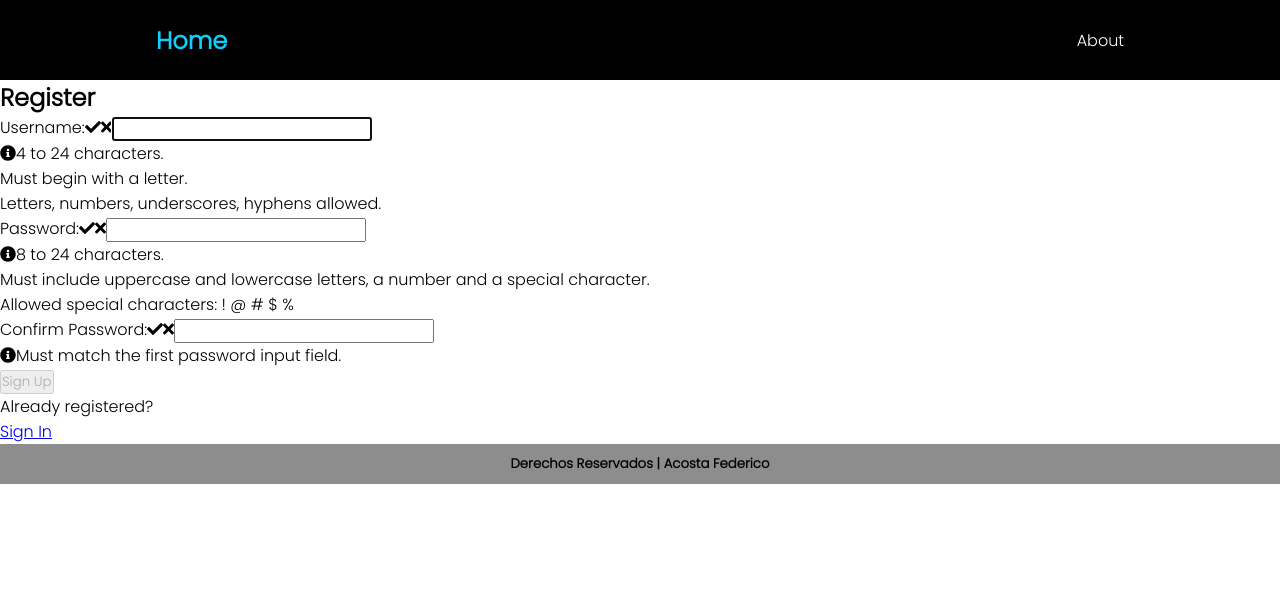
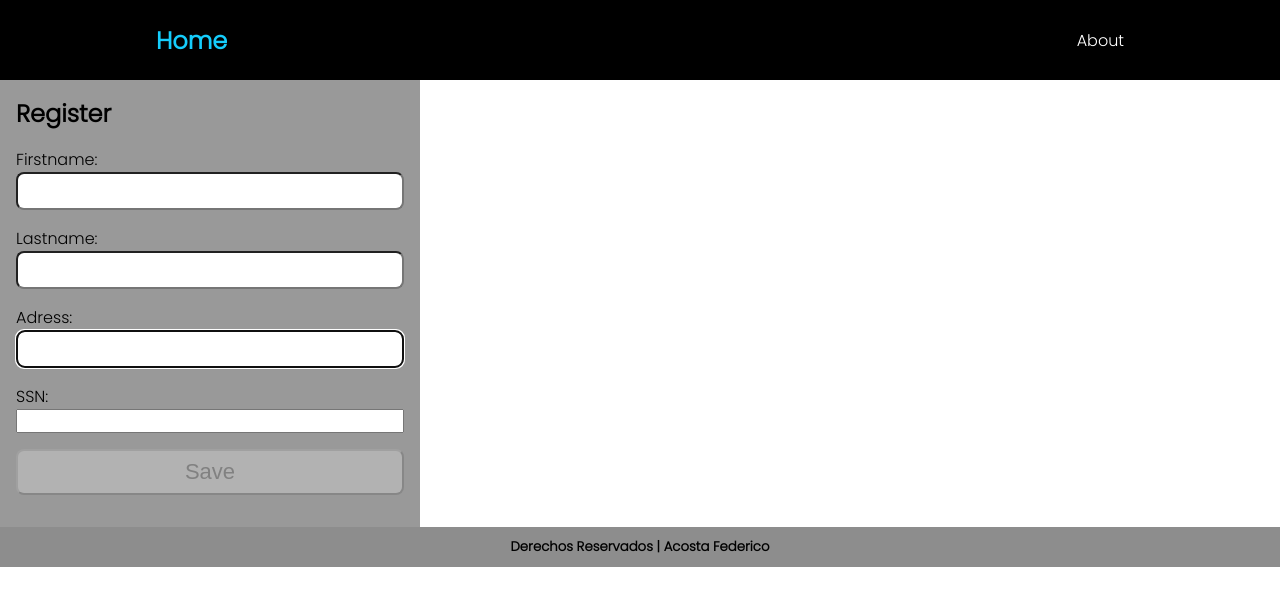
Before and after one commit to FedericoAcostaDev/challenge, a React (Create React App) app: page / in a window 1280 px wide. Shown: the top 606 px of the page. Built offline with nearby package versions, Linux system fonts and the light colour scheme.

Commit message:
added form styles

```diff
--- /dev/null
+++ b/src/components/Form/Form.css
@@ -0,0 +1,87 @@
+section {
+  width: 100%;
+  max-width: 420px;
+  min-height: 400px;
+  display: flex;
+  flex-direction: column;
+  justify-content: flex-start;
+  padding: 1rem;
+  background-color: rgba(0, 0, 0, 0.4);
+}
+
+form {
+  display: flex;
+  flex-direction: column;
+  justify-content: space-evenly;
+  flex-grow: 1;
+  padding-bottom: 1rem;
+}
+
+a,
+a:visited {
+  color: #fff;
+}
+
+input[type="text"],
+input[type="password"],
+button,
+textarea {
+  font-family: "Nunito", sans-serif;
+  font-size: 22px;
+  padding: 0.25rem;
+  border-radius: 0.5rem;
+}
+
+label,
+button {
+  margin-top: 1rem;
+}
+
+button {
+  padding: 0.5rem;
+}
+
+.instructions {
+  font-size: 0.75rem;
+  border-radius: 0.5rem;
+  background: #000;
+  color: #fff;
+  padding: 0.25rem;
+  position: relative;
+  bottom: -10px;
+}
+
+.instructions > svg {
+  margin-right: 0.25rem;
+}
+
+.offscreen {
+  position: absolute;
+  left: -9999px;
+}
+
+.hide {
+  display: none;
+}
+
+.valid {
+  color: limegreen;
+  margin-left: 0.25rem;
+}
+
+.invalid {
+  color: red;
+  margin-left: 0.25rem;
+}
+
+.errmsg {
+  background-color: lightpink;
+  color: firebrick;
+  font-weight: bold;
+  padding: 0.5rem;
+  margin-bottom: 0.5rem;
+}
+
+.line {
+  display: inline-block;
+}
--- a/src/components/Form/Form.js
+++ b/src/components/Form/Form.js
@@ -5,7 +5,7 @@ import {
   faInfoCircle,
 } from "@fortawesome/free-solid-svg-icons";
 import { FontAwesomeIcon } from "@fortawesome/react-fontawesome";
-
+import "./Form.css";
 const INFO_REGEX = /^[A-z][A-z0-9-_]{1,23}$/;
 const SSN_REGEX = /^[A-z][A-z0-9-_]{1,23}$/;
 
@@ -14,16 +14,13 @@ const Form = () => {
   const errRef = useRef();
 
   const [user, setUser] = useState("");
-  const [validName, setValidName] = useState(false);
+  const [firstName, setFirstName] = useState(false);
+  const [lastName, setLastName] = useState(false);
   const [userFocus, setUserFocus] = useState(false);
 
   const [pwd, setPwd] = useState("");
   const [validPwd, setValidPwd] = useState(false);
   const [pwdFocus, setPwdFocus] = useState(false);
-
-  const [matchPwd, setMatchPwd] = useState("");
-  const [validMatch, setValidMatch] = useState(false);
-  const [matchFocus, setMatchFocus] = useState(false);
 
   const [errMsg, setErrMsg] = useState("");
   const [success, setSuccess] = useState(false);
@@ -33,17 +30,16 @@ const Form = () => {
   }, []);
 
   useEffect(() => {
-    setValidName(INFO_REGEX.test(user));
+    setFirstName(INFO_REGEX.test(user));
+  }, [user]);
+
+  useEffect(() => {
+    setLastName(INFO_REGEX.test(user));
   }, [user]);
 
   useEffect(() => {
     setValidPwd(SSN_REGEX.test(pwd));
-    setValidMatch(pwd === matchPwd);
-  }, [pwd, matchPwd]);
-
-  useEffect(() => {
-    setErrMsg("");
-  }, [user, pwd, matchPwd]);
+  }, [pwd]);
 
   /* const handleSubmit = async (e) => {
     e.preventDefault();
@@ -104,26 +100,26 @@ const Form = () => {
           </p>
           <h1>Register</h1>
           <form>
-            <label htmlFor="username">
-              Username:
+            <label htmlFor="firstname">
+              Firstname:
               <FontAwesomeIcon
                 icon={faCheck}
-                className={validName ? "valid" : "hide"}
+                className={firstName ? "valid" : "hide"}
               />
               <FontAwesomeIcon
                 icon={faTimes}
-                className={validName || !user ? "hide" : "invalid"}
+                className={firstName || !user ? "hide" : "invalid"}
               />
             </label>
             <input
               type="text"
-              id="username"
+              id="firstname"
               ref={userRef}
               autoComplete="off"
               onChange={(e) => setUser(e.target.value)}
               value={user}
               required
-              aria-invalid={validName ? "false" : "true"}
+              aria-invalid={firstName ? "false" : "true"}
               aria-describedby="uidnote"
               onFocus={() => setUserFocus(true)}
               onBlur={() => setUserFocus(false)}
@@ -131,19 +127,89 @@ const Form = () => {
             <p
               id="uidnote"
               className={
-                userFocus && user && !validName ? "instructions" : "offscreen"
+                userFocus && user && !firstName ? "instructions" : "offscreen"
               }
             >
               <FontAwesomeIcon icon={faInfoCircle} />
-              4 to 24 characters.
-              <br />
-              Must begin with a letter.
+              1 to 24 characters.
               <br />
               Letters, numbers, underscores, hyphens allowed.
             </p>
 
-            <label htmlFor="password">
-              Password:
+            <label htmlFor="lastname">
+              Lastname:
+              <FontAwesomeIcon
+                icon={faCheck}
+                className={lastName ? "valid" : "hide"}
+              />
+              <FontAwesomeIcon
+                icon={faTimes}
+                className={lastName || !user ? "hide" : "invalid"}
+              />
+            </label>
+            <input
+              type="text"
+              id="lastname"
+              ref={userRef}
+              autoComplete="off"
+              onChange={(e) => setUser(e.target.value)}
+              value={user}
+              required
+              aria-invalid={lastName ? "false" : "true"}
+              aria-describedby="uidnote"
+              onFocus={() => setUserFocus(true)}
+              onBlur={() => setUserFocus(false)}
+            />
+            <p
+              id="uidnote"
+              className={
+                userFocus && user && !lastName ? "instructions" : "offscreen"
+              }
+            >
+              <FontAwesomeIcon icon={faInfoCircle} />
+              1 to 24 characters.
+              <br />
+              Letters, numbers, underscores, hyphens allowed.
+            </p>
+
+            <label htmlFor="adress">
+              Adress:
+              <FontAwesomeIcon
+                icon={faCheck}
+                className={lastName ? "valid" : "hide"}
+              />
+              <FontAwesomeIcon
+                icon={faTimes}
+                className={lastName || !user ? "hide" : "invalid"}
+              />
+            </label>
+            <input
+              type="text"
+              id="lastname"
+              ref={userRef}
+              autoComplete="off"
+              onChange={(e) => setUser(e.target.value)}
+              value={user}
+              required
+              aria-invalid={lastName ? "false" : "true"}
+              aria-describedby="uidnote"
+              onFocus={() => setUserFocus(true)}
+              onBlur={() => setUserFocus(false)}
+            />
+            <p
+              id="uidnote"
+              className={
+                userFocus && user && !lastName ? "instructions" : "offscreen"
+              }
+            >
+              <FontAwesomeIcon icon={faInfoCircle} />
+              1 to 24 characters.
+              <br />
+              Letters, numbers, underscores, hyphens allowed.
+            </p>
+
+            <label htmlFor="ssn">
+              SSN:
               <FontAwesomeIcon
                 icon={faCheck}
                 className={validPwd ? "valid" : "hide"}
@@ -154,8 +220,8 @@ const Form = () => {
               />
             </label>
             <input
-              type="password"
-              id="password"
+              type="ssn"
+              id="ssn"
               onChange={(e) => setPwd(e.target.value)}
               value={pwd}
               required
@@ -182,52 +248,12 @@ const Form = () => {
               <span aria-label="percent">%</span>
             </p>
 
-            <label htmlFor="confirm_pwd">
-              Confirm Password:
-              <FontAwesomeIcon
-                icon={faCheck}
-                className={validMatch && matchPwd ? "valid" : "hide"}
-              />
-              <FontAwesomeIcon
-                icon={faTimes}
-                className={validMatch || !matchPwd ? "hide" : "invalid"}
-              />
-            </label>
-            <input
-              type="password"
-              id="confirm_pwd"
-              onChange={(e) => setMatchPwd(e.target.value)}
-              value={matchPwd}
-              required
-              aria-invalid={validMatch ? "false" : "true"}
-              aria-describedby="confirmnote"
-              onFocus={() => setMatchFocus(true)}
-              onBlur={() => setMatchFocus(false)}
-            />
-            <p
-              id="confirmnote"
-              className={
-                matchFocus && !validMatch ? "instructions" : "offscreen"
-              }
+            <button
+              disabled={!firstName || !lastName || !validPwd ? true : false}
             >
-              <FontAwesomeIcon icon={faInfoCircle} />
-              Must match the first password input field.
-            </p>
-
-            <button
-              disabled={!validName || !validPwd || !validMatch ? true : false}
-            >
-              Sign Up
+              Save
             </button>
           </form>
-          <p>
-            Already registered?
-            <br />
-            <span className="line">
-              {/*put router link here*/}
-              <a href="#">Sign In</a>
-            </span>
-          </p>
         </section>
       )}
     </>
```
